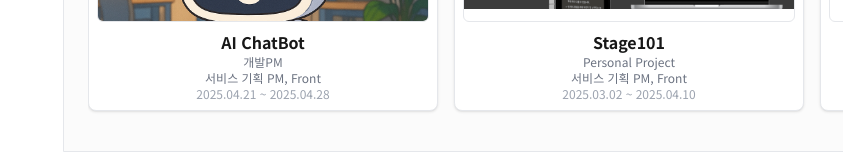
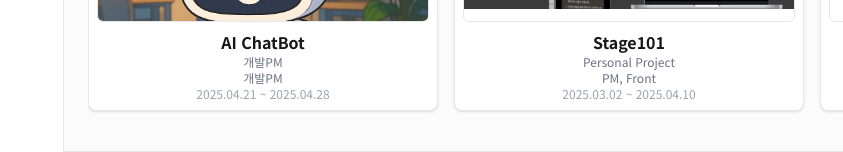
Before and after one commit to YouKnowThat-Park/WooSeokBot, a Next.js app in the folder front/: page /project/dogo in a window 1280 px wide. Shown: the part 9489-9641 px from the top of the page, without its empty margins (437-1280 px from the left). Built offline with nearby package versions, Linux system fonts and the light colour scheme.

Commit message:
: chore : Front db에서 role 수정

```diff
--- a/front/src/data/project.ts
+++ b/front/src/data/project.ts
@@ -2,7 +2,7 @@ export const projects = [
   {
     id: "DoGo",
     title: "DoGo",
-    role: "서비스 기획 PM, Front",
+    role: "PM, Front",
     description: "Team Project(4 Front, 1 Designer)",
     date: "2024.12.31 ~ 2025.02.07",
     image: "/dogo.png",
@@ -12,7 +12,7 @@ export const projects = [
     id: "Stage101",
     title: "Stage101",
     description: "Personal Project",
-    role: "서비스 기획 PM, Front",
+    role: "PM, Front",
     date: "2025.03.02 ~ 2025.04.10",
     image: "/stage101.png",
     link: "/project/stage101",
@@ -21,7 +21,7 @@ export const projects = [
     id: "WooseokBot",
     title: "WooseokBot",
     description: "Personal Project",
-    role: "서비스 기획 PM, Front",
+    role: "PM, Front",
     date: "2025.05.22 ~ 개발 중",
     image: "/wooseokbot.png",
     link: "/project/wooseokBot",
@@ -30,7 +30,7 @@ export const projects = [
     id: "AiChatBot",
     title: "AI ChatBot",
     description: "개발PM",
-    role: "서비스 기획 PM, Front",
+    role: "개발PM",
     date: "2025.04.21 ~ 2025.04.28",
     image: "/aichatbot.png",
     link: "/project/aiChatBot",
```
